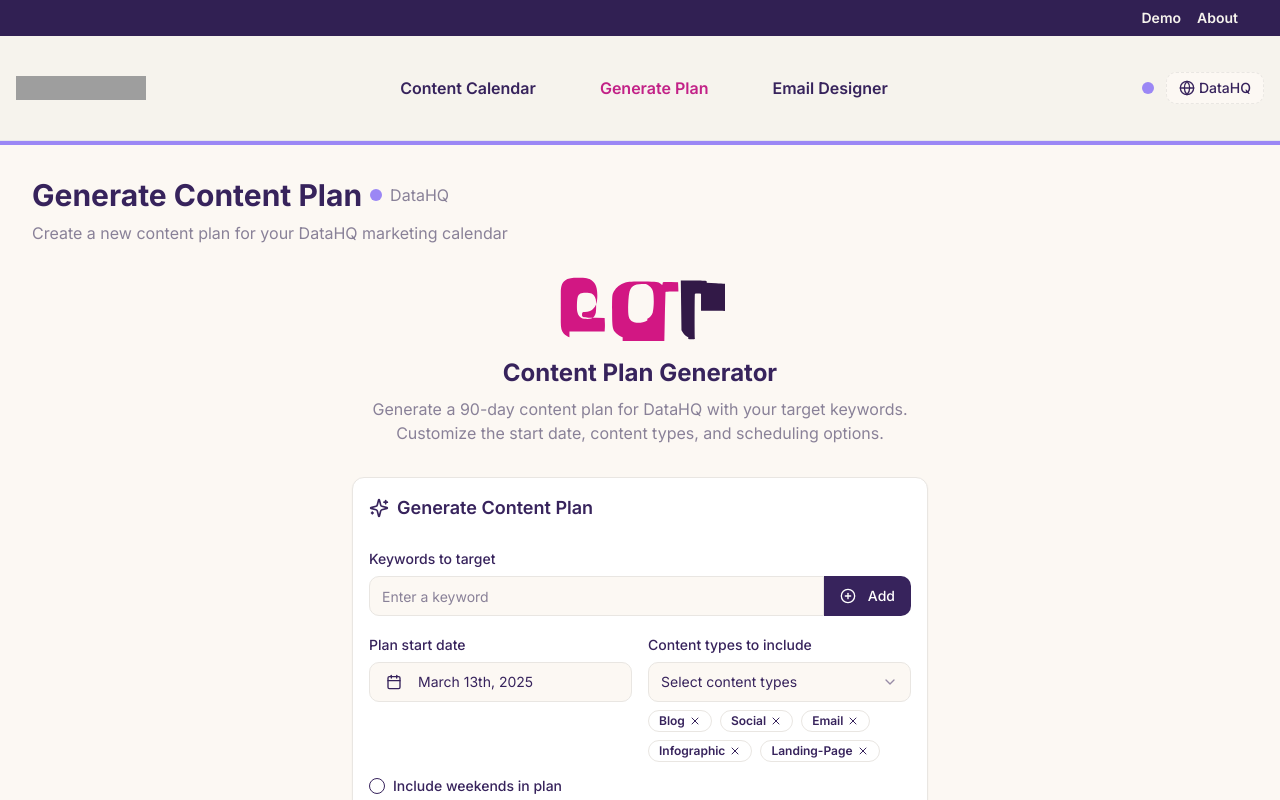
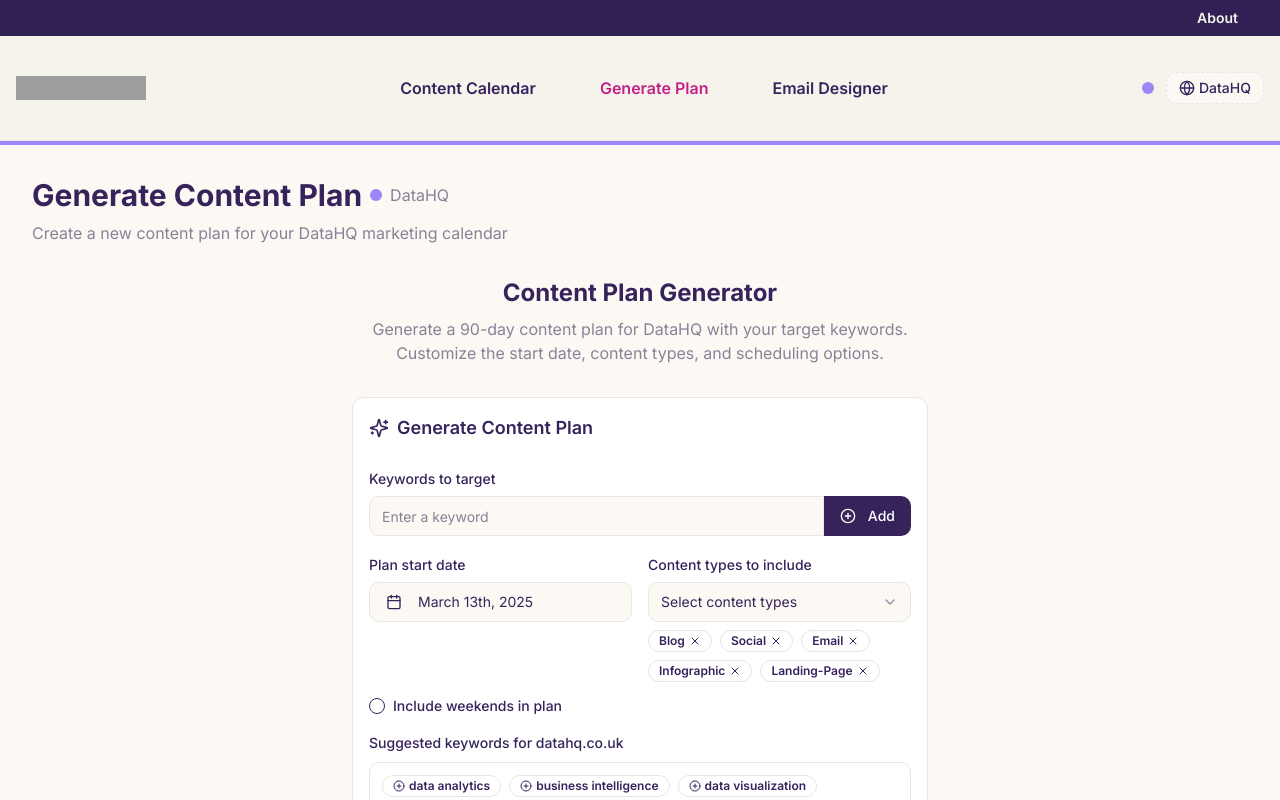
Before and after one commit to adamcutting/conent-planner-generator-53, a React (Vite) app: page /generate in a window 1280 px wide. Shown: the top 800 px of the page. Built offline with nearby package versions, Linux system fonts and the light colour scheme; grey boxes are pictures that could not be loaded.

Commit message:
Remove Demo and logo
- Removed the Demo link from the top navigation bar in AppHeader.
- Removed the logo from the Content Plan Generator section in GenerateTabContent.

```diff
--- a/src/components/AppHeader.tsx
+++ b/src/components/AppHeader.tsx
@@ -13,11 +13,6 @@ const AppHeader = () => {
       <div className="hidden lg:block bg-datahq-purple text-[#F6F3ED] py-2">
         <div className="container mx-auto">
           <ul className="flex flex-row gap-4 justify-end text-sm mr-2.5">
-            <li>
-              <a href="#" className="transition-colors duration-300 hover:text-datahq-yellow font-semibold">
-                Demo
-              </a>
-            </li>
             <li>
               <a href="#" className="transition-colors duration-300 hover:text-datahq-yellow font-semibold">
                 About
--- a/src/features/calendar/GenerateTabContent.tsx
+++ b/src/features/calendar/GenerateTabContent.tsx
@@ -15,13 +15,6 @@ const GenerateTabContent: React.FC<GenerateTabContentProps> = ({ onGeneratePlan
   return (
     <div className="max-w-xl mx-auto">
       <div className="mb-8 text-center">
-        <div className="flex justify-center mb-4">
-          <img
-            src="/logo.svg"
-            alt="DataHQ Logo"
-            className="h-16 w-auto"
-          />
-        </div>
         <h2 className="text-2xl font-bold text-foreground mb-2">Content Plan Generator</h2>
         <p className="text-muted-foreground">
           Generate a 90-day content plan for DataHQ with your target keywords.
```
